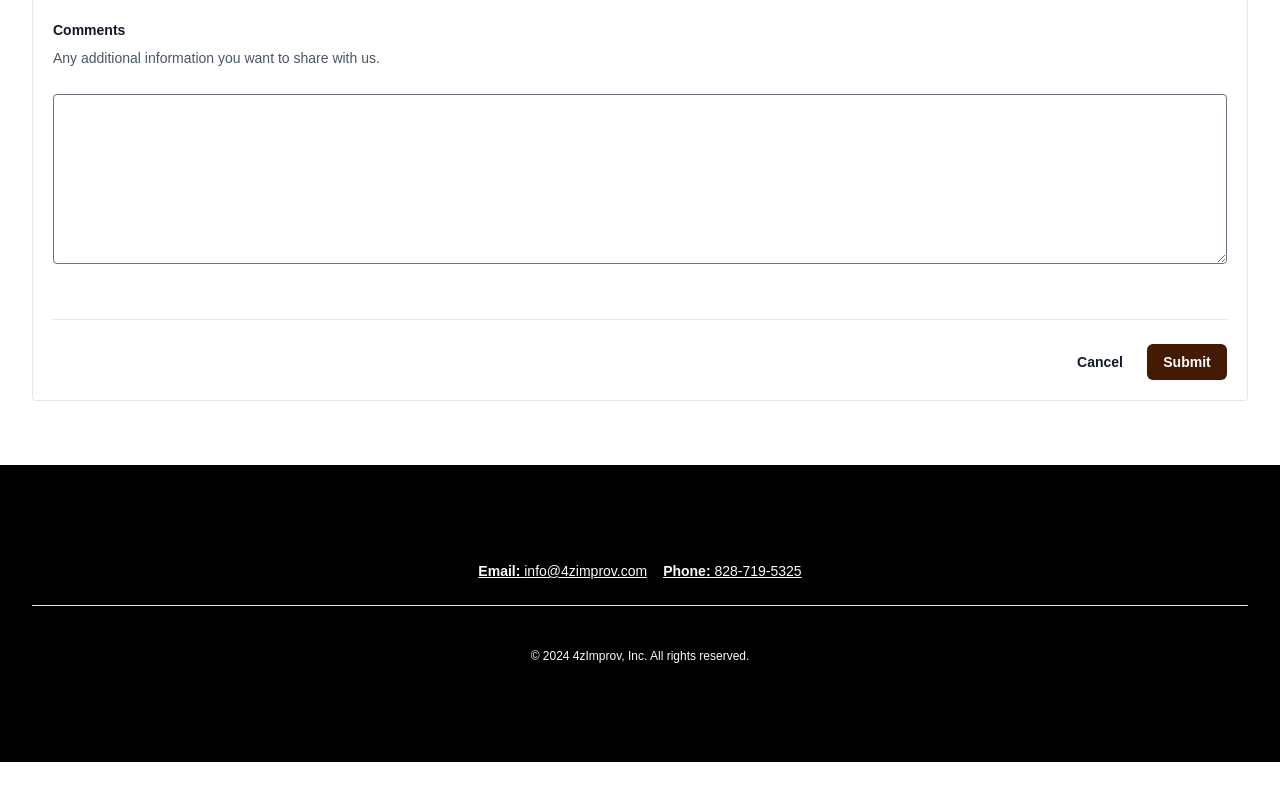
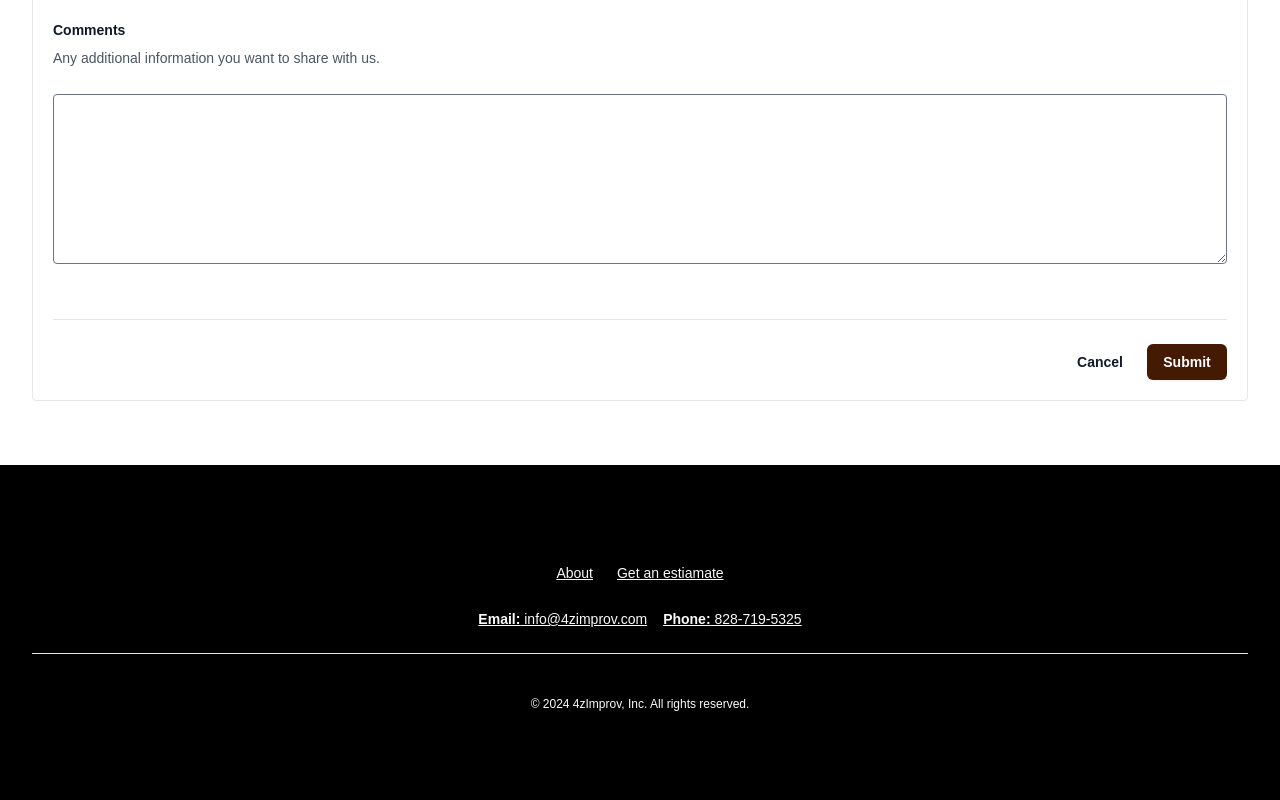
Before and after one commit to codigoderey/eddies-project, a Next.js app: page /quote in a window 1280 px wide. Shown: the part 2256-3056 px from the top of the page. Before the commit the page ends 3018 px from the top, so only its background shows below. Built offline with nearby package versions, Linux system fonts and the light colour scheme.

Commit message:
removing gallery from home page

```diff
--- a/src/components/Footer.js
+++ b/src/components/Footer.js
@@ -2,7 +2,7 @@ const navigation = {
   main: [
     { name: "About", href: "/about" },
     { name: "Get an estiamate", href: "/quote" },
-    { name: "Projects gallery", href: "/gallery" },
+    // { name: "Projects gallery", href: "/gallery" },
   ],
   social: [
     {
@@ -73,7 +73,7 @@ export default function Footer() {
   return (
     <footer className="bg-black">
       <div className="mx-auto max-w-7xl overflow-hidden px-6 py-20 sm:py-24 lg:px-8">
-        {/* <nav aria-label="Footer" className="sm:space-x-12 mb-6">
+        <nav aria-label="Footer" className="sm:space-x-12 mb-6">
           <div className="text-center">
             {navigation.main.map((item) => (
               <a
@@ -85,7 +85,7 @@ export default function Footer() {
               </a>
             ))}
           </div>
-        </nav> */}
+        </nav>
         <div className="flex items-center justify-center mb-6">
           <a
             href="mailto:4zimprov@4zimprov.com?subject=Client%20request"
```
